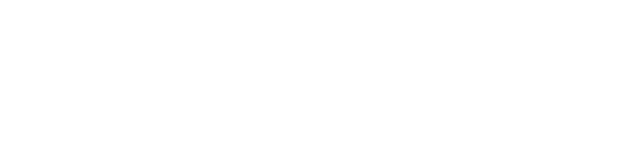
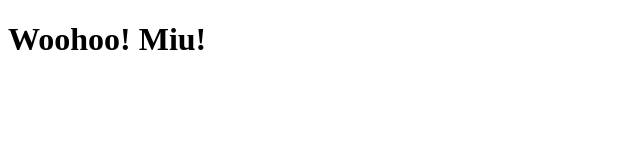
Before and after one commit to yasbanu/Coursera-html-css-js, a plain HTML site: page Module2-Assignment/index.html in a window 1280 px wide. Shown: the whole page, without its empty margins (0-640 px from the left). Drawn offline with Linux system fonts and the light colour scheme.

Commit message:
Module2 Assignment

```diff
--- a/Module2-Assignment/index.html
+++ b/Module2-Assignment/index.html
@@ -6,6 +6,6 @@
     <title>Hello World!</title>
 </head>
 <body>
-
+    <h1> Woohoo! Miu!</h1>
 </body>
 </html>
```
